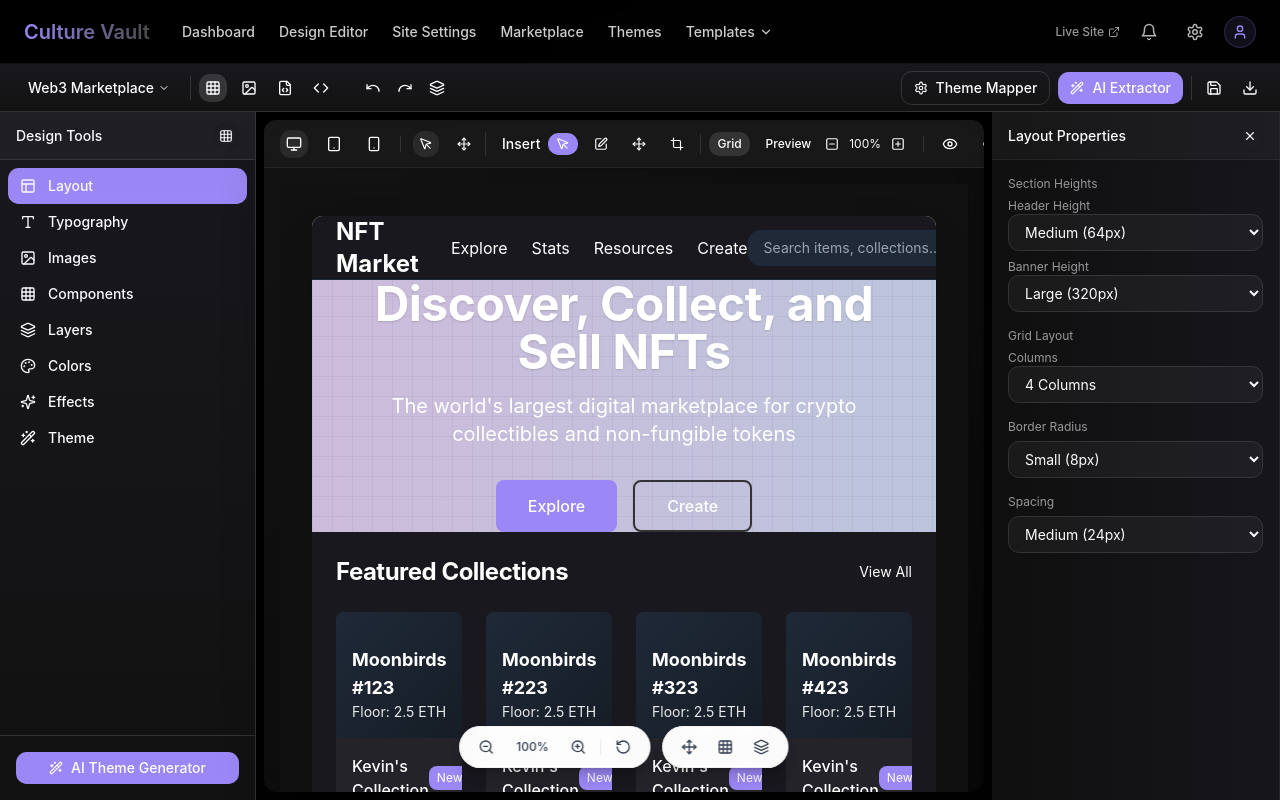
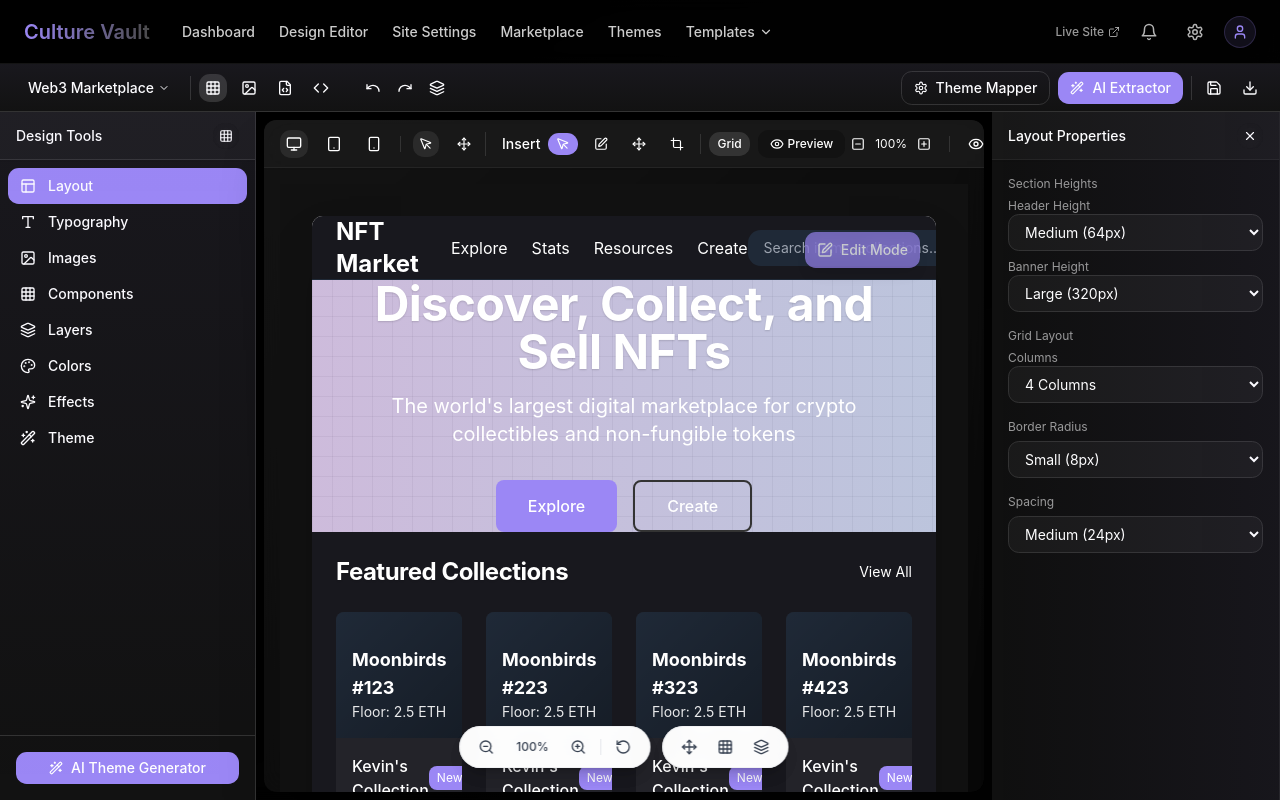
Before and after one commit to pandeynehaa/designify-portal-17, a React (Vite) app: page /editor in a window 1280 px wide. Built offline with nearby package versions, Linux system fonts and the light colour scheme; a web font is replaced by a local one.

Commit message:
Add edit mode toggle
Implement an edit mode toggle to switch between preview and edit modes in the editor.

```diff
--- a/src/components/editor/CanvasElements.tsx
+++ b/src/components/editor/CanvasElements.tsx
@@ -8,9 +8,14 @@ import { useSelectedElement } from "../../hooks/useSelectedElement";
 interface CanvasElementsProps {
   droppedElements: CanvasElement[];
   activeTool: string;
+  editMode?: boolean;
 }
 
-const CanvasElements: React.FC<CanvasElementsProps> = ({ droppedElements, activeTool }) => {
+const CanvasElements: React.FC<CanvasElementsProps> = ({
+  droppedElements,
+  activeTool,
+  editMode = true // Default to edit mode
+}) => {
   const { selectElement } = useSelectedElement();
 
   const handleCanvasClick = (e: React.MouseEvent) => {
@@ -28,7 +33,7 @@ const CanvasElements: React.FC<CanvasElementsProps> = ({ droppedElements, active
 
     switch (element.type) {
       case 'component':
-        return <ComponentElement key={element.id} element={element} activeTool={activeTool} />;
+        return <ComponentElement key={element.id} element={element} activeTool={activeTool} editMode={editMode} />;
       case 'image':
         return <ImageElement key={element.id} element={element} activeTool={activeTool} />;
       default:
--- a/src/components/editor/canvas/CanvasToolbar.tsx
+++ b/src/components/editor/canvas/CanvasToolbar.tsx
@@ -1,6 +1,6 @@
 
 import React from "react";
-import { Edit, Crop, MousePointer, Move, Grid as GridIcon } from "lucide-react";
+import { Edit, Crop, MousePointer, Move, Grid as GridIcon, Eye } from "lucide-react";
 import DeviceToolbar from "../DeviceToolbar";
 import ZoomControls from "../ZoomControls";
 import InsertMenu from "./InsertMenu";
@@ -94,11 +94,21 @@ const CanvasToolbar: React.FC<CanvasToolbarProps> = ({
         </button>
 
         <button
-          className={`px-2 py-1 rounded-md text-xs font-medium transition-colors text-cv-white hover:bg-cv-lightgray ${!editMode ? 'bg-cv-lightgray' : ''}`}
+          className={`px-3 py-1.5 rounded-md text-xs font-medium transition-colors flex items-center gap-1 ${!editMode ? 'bg-cv-accent text-cv-white' : 'bg-cv-darkgray text-cv-white hover:bg-cv-lightgray'}`}
           onClick={toggleEditMode}
-          title="Toggle Preview Mode"
+          title="Toggle Edit Mode"
         >
-          Preview
+          {editMode ? (
+            <>
+              <Eye size={14} />
+              <span>Preview</span>
+            </>
+          ) : (
+            <>
+              <Edit size={14} />
+              <span>Edit</span>
+            </>
+          )}
         </button>
       </div>
 
--- a/src/components/editor/canvas/CanvasView.tsx
+++ b/src/components/editor/canvas/CanvasView.tsx
@@ -6,6 +6,7 @@ import CanvasActionButton from "./CanvasActionButton";
 import { TemplateStyles } from "../../../types/templateStyles";
 import { CanvasElement } from "../../../types/canvasElement";
 import { useSelectedElement } from "../../../hooks/useSelectedElement";
+import { Edit } from "lucide-react";
 
 interface CanvasViewProps {
   canvasRef: React.RefObject<HTMLDivElement>;
@@ -66,7 +67,9 @@ const CanvasView: React.FC<CanvasViewProps> = ({
         deviceView === "desktop" ? "w-[1200px] h-[800px]" :
         deviceView === "tablet" ? "w-[768px] h-[1024px]" :
         "w-[375px] h-[667px]"
-      } ${showGrid ? 'bg-grid-pattern' : ''} ${selectedElement ? 'editing-element' : ''}`}
+      } ${showGrid && editMode ? 'bg-grid-pattern' : ''} ${selectedElement ? 'editing-element' : ''} ${
+        !editMode ? 'preview-mode' : 'edit-mode'
+      }`}
       style={{
         transform: `scale(${zoom})`,
         overflow: "hidden",
@@ -75,13 +78,21 @@ const CanvasView: React.FC<CanvasViewProps> = ({
       onClick={handleCanvasClick}
     >
       <TemplateRenderer activeTemplate={activeTemplate} templateStyles={templateStyles} />
-      <CanvasElements droppedElements={droppedElements} activeTool={activeTool} />
+      <CanvasElements droppedElements={droppedElements} activeTool={activeTool} editMode={editMode} />
       <CanvasActionButton editMode={editMode} templateStyles={templateStyles} />
 
       {/* Overlay grid guides when moving - appears only when in move mode and something is selected */}
-      {showGrid && activeTool === 'move' && selectedElement && (
+      {showGrid && activeTool === 'move' && selectedElement && editMode && (
         <div className="absolute inset-0 pointer-events-none">
           <div className="absolute inset-0 grid-overlay"></div>
+        </div>
+      )}
+
+      {/* Edit Mode Indicator */}
+      {editMode && (
+        <div className="absolute top-4 right-4 bg-cv-accent/90 text-white px-3 py-2 rounded-md flex items-center gap-2 shadow-lg backdrop-blur-sm z-50 animate-pulse">
+          <Edit size={16} />
+          <span className="font-medium text-sm">Edit Mode</span>
         </div>
       )}
     </div>
--- a/src/components/editor/canvas/ComponentElement.tsx
+++ b/src/components/editor/canvas/ComponentElement.tsx
@@ -12,9 +12,14 @@ import { Textarea } from "@/components/ui/textarea";
 interface ComponentElementProps {
   element: CanvasElement;
   activeTool: string;
+  editMode?: boolean;
 }
 
-const ComponentElement: React.FC<ComponentElementProps> = ({ element, activeTool }) => {
+const ComponentElement: React.FC<ComponentElementProps> = ({
+  element,
+  activeTool,
+  editMode = true // Default to edit mode
+}) => {
   const { selectedElement, selectElement } = useSelectedElement();
   const isSelected = selectedElement?.id === element.id;
   const isDragging = useRef(false);
@@ -41,7 +46,7 @@ const ComponentElement: React.FC<ComponentElementProps> = ({ element, activeTool
   useEffect(() => {
     // Add mouse event listeners for dragging
     const handleMouseMove = (e: MouseEvent) => {
-      if (isDragging.current && activeTool === 'move') {
+      if (isDragging.current && activeTool === 'move' && editMode) {
         e.preventDefault();
 
         // Calculate new position
@@ -57,7 +62,7 @@ const ComponentElement: React.FC<ComponentElementProps> = ({ element, activeTool
     };
 
     const handleMouseUp = () => {
-      if (isDragging.current && activeTool === 'move') {
+      if (isDragging.current && activeTool === 'move' && editMode) {
         isDragging.current = false;
         document.body.style.cursor = 'default';
 
@@ -84,7 +89,7 @@ const ComponentElement: React.FC<ComponentElementProps> = ({ element, activeTool
       document.removeEventListener('mousemove', handleMouseMove);
       document.removeEventListener('mouseup', handleMouseUp);
     };
-  }, [activeTool, element.id, position]);
+  }, [activeTool, element.id, position, editMode]);
 
   // Focus input when entering edit mode
   useEffect(() => {
@@ -94,6 +99,8 @@ const ComponentElement: React.FC<ComponentElementProps> = ({ element, activeTool
   }, [isEditing]);
 
   const handleMouseDown = (e: React.MouseEvent) => {
+    if (!editMode) return; // Disable interactions in preview mode
+
     e.stopPropagation();
 
     // Select the element
@@ -121,6 +128,8 @@ const ComponentElement: React.FC<ComponentElementProps> = ({ element, activeTool
   };
 
   const handleDoubleClick = (e: React.MouseEvent) => {
+    if (!editMode) return; // Disable text editing in preview mode
+
     e.stopPropagation();
 
     // Only enable editing for text components
@@ -164,10 +173,11 @@ const ComponentElement: React.FC<ComponentElementProps> = ({ element, activeTool
     position: 'absolute' as const,
     left: `${position.x}px`,
     top: `${position.y}px`,
-    cursor: activeTool === 'move' ? 'move' : 'pointer',
+    cursor: editMode && activeTool === 'move' ? 'move' : editMode ? 'pointer' : 'default',
     transition: isDragging.current ? 'none' : 'box-shadow 0.2s ease',
     minWidth: '100px', // Ensure a minimum size for text elements
-    minHeight: '30px'
+    minHeight: '30px',
+    opacity: editMode ? 1 : 0.95, // Slightly transparent in preview mode
   };
 
   return (
@@ -175,9 +185,10 @@ const ComponentElement: React.FC<ComponentElementProps> = ({ element, activeTool
       ref={elementRef}
       key={element.id}
       style={style}
-      className={`p-2 bg-white border rounded shadow-sm ${
+      className={`p-2 bg-white border rounded ${
+        !editMode ? 'shadow-md pointer-events-none' :
         activeTool === 'move' ? 'hover:shadow-md' : ''
-      } ${isSelected ? 'canvas-element selected ring-2 ring-cv-accent' : 'canvas-element'}`}
+      } ${isSelected && editMode ? 'canvas-element selected ring-2 ring-cv-accent' : 'canvas-element'}`}
       onMouseDown={handleMouseDown}
       onDoubleClick={handleDoubleClick}
     >
@@ -207,20 +218,20 @@ const ComponentElement: React.FC<ComponentElementProps> = ({ element, activeTool
         element.content
       )}
 
-      {isSelected && activeTool === 'move' && (
+      {isSelected && activeTool === 'move' && editMode && (
         <div className="absolute -top-5 -left-5 bg-cv-accent text-white p-1 rounded-full shadow-sm">
           <Move size={14} />
         </div>
       )}
 
-      {isSelected && !isEditing && (
+      {isSelected && !isEditing && editMode && (
         <div className="absolute -top-5 -right-5 bg-cv-accent text-white p-1 rounded-full shadow-sm cursor-pointer"
              onClick={() => setIsEditing(true)}>
           <TextCursor size={14} />
         </div>
       )}
 
-      {isSelected && !isEditing && (
+      {isSelected && !isEditing && editMode && (
         <>
           <ElementControls element={element} />
           <ResizeHandles />
--- a/src/hooks/useCanvasState.ts
+++ b/src/hooks/useCanvasState.ts
@@ -16,7 +16,9 @@ export const useCanvasState = () => {
     setEditMode(!editMode);
     toast({
       title: editMode ? "Preview Mode" : "Edit Mode",
-      description: editMode ? "Now viewing the design in preview mode" : "Now editing the design"
+      description: editMode
+        ? "Now viewing the design in preview mode. Elements cannot be edited."
+        : "Now editing the design. You can modify elements on the canvas."
     });
   };
 
```
